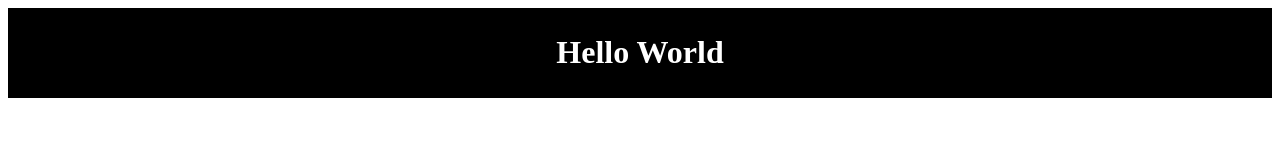
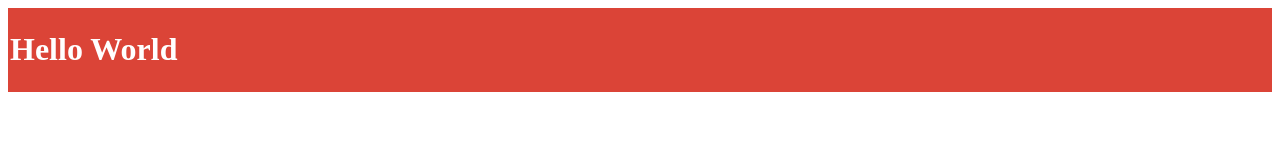
Before and after one commit to Zhaoyongjun/zhaoyongjun.github.com, a plain HTML site: page index.html in a window 1280 px wide. Drawn offline with Linux system fonts and the light colour scheme.

Commit message:
Update index.html

```diff
--- a/index.html
+++ b/index.html
@@ -2,10 +2,10 @@
 <head>
 <style>
   div.header {
-    background-color:black;
+    background-color:#db4437;
     color:white;
-    text-align:center;
-    padding:5px
+    text-align:left;
+    padding:2px;
   }
   div.cities {
     background-color:black;
```
